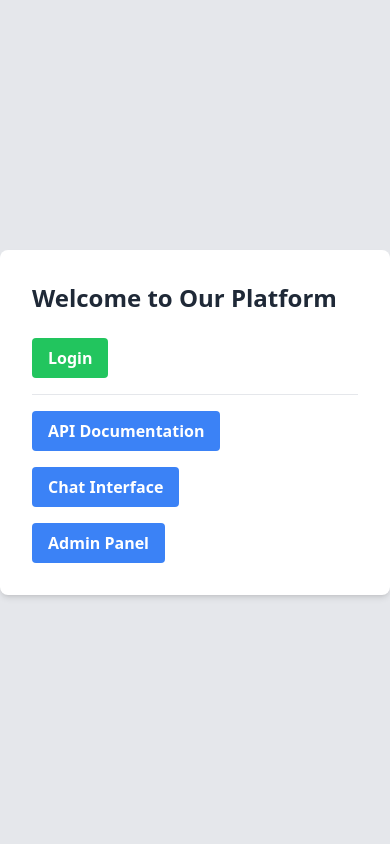
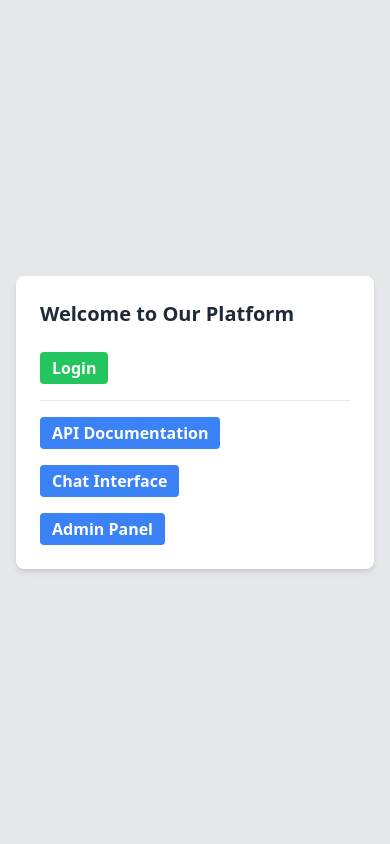
Before and after one commit to pgryko/django-llama2-chat-pdf, a Django app: template server/server/templates/server/home.html in a window 390 px wide. Run offline with Django 4.2, Linux system fonts and the light colour scheme; the template is opened without the code that fills it, so the values that code supplies are empty; some libraries are stand-ins or nearby versions.

Commit message:
FEAT: made ui responsive

```diff
--- a/server/server/templates/server/home.html
+++ b/server/server/templates/server/home.html
@@ -1,21 +1,21 @@
 {% extends "base.html" %}
 {% block content %}
     <div class="bg-gray-200 h-screen font-sans">
-        <div class="container mx-auto flex flex-col items-center justify-center h-screen">
-            <div class="bg-white p-8 rounded-lg shadow-md w-full md:w-2/3 lg:w-1/3">
-                <h1 class="text-2xl mb-4 font-bold text-gray-800">Welcome to Our Platform</h1>
+        <div class="container px-4 sm:px-0 mx-auto flex flex-col items-center justify-center h-screen">
+            <div class="bg-white p-6 sm:p-8 rounded-lg shadow-md w-full md:w-2/3 lg:w-1/3">
+                <h1 class="text-xl sm:text-2xl lg:text-3xl mb-4 font-bold text-gray-800">Welcome to Our Platform</h1>
                 <div class="mb-4">
                     {% if user.is_authenticated %}
                         <p class="text-gray-700">
                             Hello, <span class="font-semibold">{{ user.username }}</span>!
                         </p>
                         <a href="/logout/"
-                           class="mt-2 inline-block bg-red-500 hover:bg-red-600 text-white font-semibold py-2 px-4 rounded">
+                           class="mt-2 inline-block bg-red-500 hover:bg-red-600 text-white font-semibold py-1 sm:py-2 px-3 sm:px-4 rounded">
                             Logout
                         </a>
                     {% else %}
                         <a href="/login/"
-                           class="mt-2 inline-block bg-green-500 hover:bg-green-600 text-white font-semibold py-2 px-4 rounded">
+                           class="mt-2 inline-block bg-green-500 hover:bg-green-600 text-white font-semibold py-1 sm:py-2 px-3 sm:px-4 rounded">
                             Login
                         </a>
                     {% endif %}
@@ -24,19 +24,19 @@
                     <ul class="list-inside space-y-4">
                         <li>
                             <a href="{% url 'chat-api:openapi-view' %}"
-                               class="inline-block bg-blue-500 hover:bg-blue-600 text-white font-semibold py-2 px-4 rounded">
+                               class="inline-block bg-blue-500 hover:bg-blue-600 text-white font-semibold py-1 sm:py-2 px-3 sm:px-4 rounded">
                                 API Documentation
                             </a>
                         </li>
                         <li>
                             <a href="{% url 'chatroom_list' %}"
-                               class="inline-block bg-blue-500 hover:bg-blue-600 text-white font-semibold py-2 px-4 rounded">
+                               class="inline-block bg-blue-500 hover:bg-blue-600 text-white font-semibold py-1 sm:py-2 px-3 sm:px-4 rounded">
                                 Chat Interface
                             </a>
                         </li>
                         <li>
                             <a href="{% url 'admin:index' %}"
-                               class="inline-block bg-blue-500 hover:bg-blue-600 text-white font-semibold py-2 px-4 rounded">
+                               class="inline-block bg-blue-500 hover:bg-blue-600 text-white font-semibold py-1 sm:py-2 px-3 sm:px-4 rounded">
                                 Admin Panel
                             </a>
                         </li>
```
Also changed, not shown: server/chat/templates/chat/chat_and_upload.html (+6 -6 lines), server/chat/templates/chat/chatroom_list.html (+6 -6 lines), server/server.py (added, +12 -0 lines).
